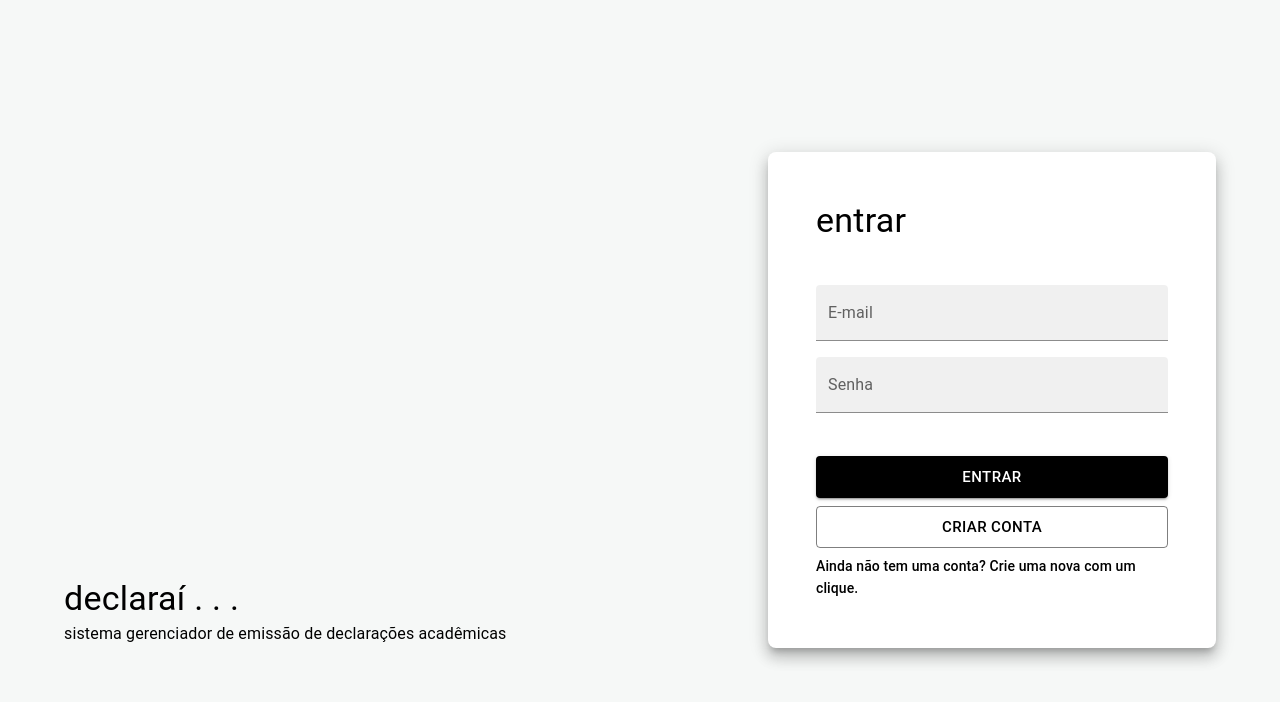
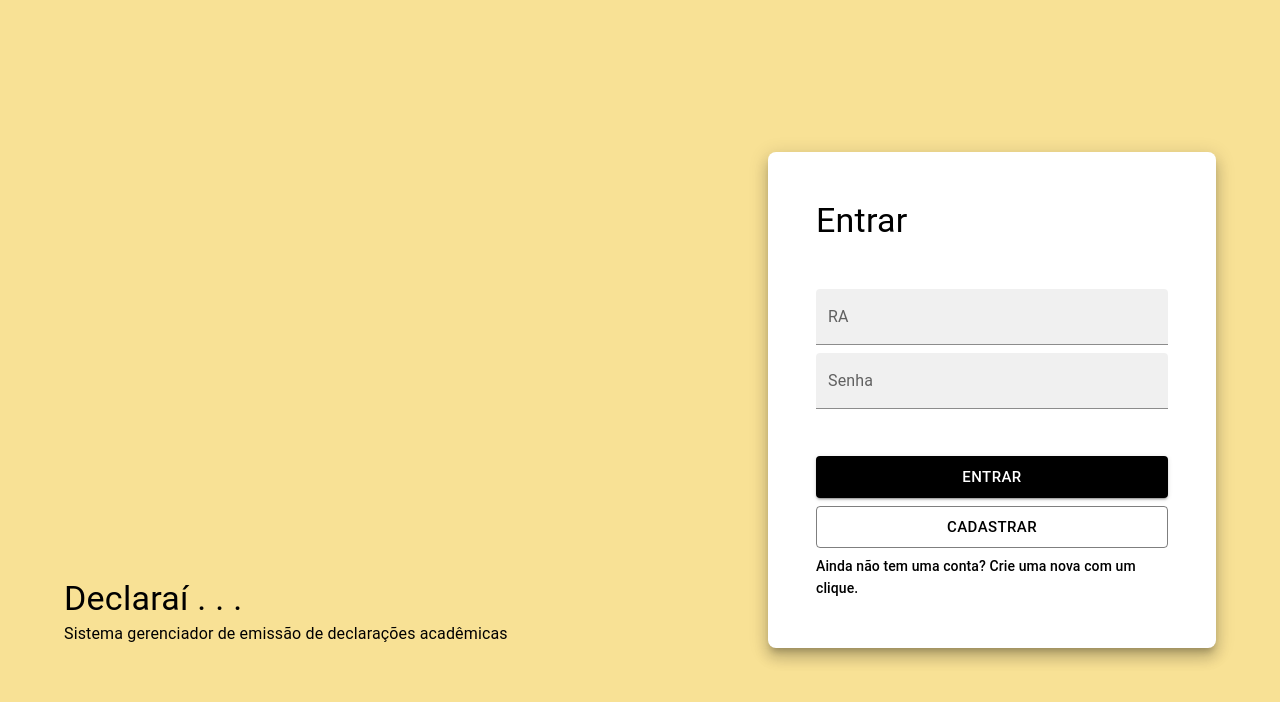
Before and after one commit to eugeogeo/declarai, a React (Vite) app: page / in a window 1280 px wide. Shown: the top 702 px of the page. Built offline with nearby package versions, Linux system fonts and the light colour scheme.

Commit message:
feat: fazendo login e create usuario no msm lugar

```diff
--- /dev/null
+++ b/src/pages/login/components/BaseCard.tsx
@@ -0,0 +1,121 @@
+import { Box, Button, Stack, TextField, Typography, useTheme } from "@mui/material";
+import { Controller, useForm } from "react-hook-form";
+import { TypeField } from "../../../@types/enum";
+import { ReactElement } from "react";
+
+type FieldType = {
+  name: string;
+  label: string;
+  type: number;
+  optionsButton?:{
+    onClick: () => Promise<void>;
+    variant: string;
+    extra?: ReactElement;
+  }
+};
+
+type Props = {
+  label: string;
+  fields: FieldType[] | undefined;
+};
+
+const BaseCard = ({ label, fields = []}: Props) => {
+
+  const theme = useTheme();
+  const {control} = useForm();
+
+  const buttons = fields?.filter((field) => {
+    return field.type === TypeField.Button;
+  });
+
+  const inputs = fields?.filter((field)=>{
+    return field.type === TypeField.Input;
+  })
+
+  return(
+    <Box
+      component="form"
+      boxShadow="10"
+      p={6}
+      maxWidth="24rem"
+      width="100%"
+      minHeight="31rem"
+      borderRadius="8px"
+      bgcolor="white"
+      display="flex"
+      flexDirection="column"
+      justifyContent="space-between"
+      // onSubmit={handleSubmit(onSubmit)}
+      sx={{
+        [theme.breakpoints.down("md")]: {
+            maxWidth: "24rem",
+        },
+        [theme.breakpoints.up("md")]: {
+            maxWidth: "28rem",
+        },
+      }}
+    >
+    <Stack direction="row" alignItems="center">
+      <Typography
+        variant="h4"
+        component="h1"
+        color={theme.palette.primary.main}
+      >
+        {label}
+      </Typography>
+    </Stack>
+    <Stack spacing={1} mt={1}>
+      {
+        inputs.map((input) => {
+          return (
+            <Controller
+              name={input.name}
+              control={control}
+              render={({ field }) => (
+                <TextField
+                  id={input.name}
+                  label={input.label}
+                  variant="filled"
+                  //   error={!!errors.usuario}
+                  //   helperText={errors.usuario?.message}
+                  {...field}
+                />
+            )}
+            />
+
+          );
+        })
+      }
+    </Stack>
+    <Stack spacing={1} mt={1}>
+      {
+        buttons?.map((button) => {
+          return(
+            <>
+              <Button
+                sx={{
+                      marginTop: "auto",
+                      display: "flex",
+                      alignItems: "center",
+                    }}
+                    fullWidth
+                    onClick={button.optionsButton?.onClick}
+                    id={button.label}
+                    size="large"
+                    variant={button.optionsButton?.variant as "outlined" | "text" | "contained"}
+                    >
+                {button.name}
+              </Button>
+              {
+                button.optionsButton?.extra ?? button.optionsButton?.extra
+              }
+            </>
+          );
+        })
+      }
+    </Stack>
+  </Box>
+  );
+}
+
+export default BaseCard;
--- a/src/pages/login/index.tsx
+++ b/src/pages/login/index.tsx
@@ -1,16 +1,113 @@
-import { Box, Button, Container, Stack, TextField, Typography, useTheme } from "@mui/material";
-import { Controller, useForm } from "react-hook-form";
+import { Box, Container, Stack, Typography, useTheme } from "@mui/material";
+import { useMemo, useState } from "react";
 import { useNavigate } from "react-router-dom";
+import { LogOrCreateUser, TypeField } from "../../@types/enum";
+import BaseCard from "./components/BaseCard";
 
 function Login() {
 
+    const [logOrCreateUser, setLogOrCreateUser] = useState(1);
+
     const theme = useTheme();
-    const { control } = useForm();
     const navigate = useNavigate();
+
+    const fields = useMemo(() => {
+        if(logOrCreateUser === LogOrCreateUser.LogIn){
+            return [
+                {
+                    name: "registroAcademico",
+                    label: "RA",
+                    type: TypeField.Input
+                },
+                {
+                    name: "senha",
+                    label: "Senha",
+                    type: TypeField.Input
+                },
+                {
+                    name: "entrar",
+                    label: "Entrar",
+                    type: TypeField.Button,
+                    optionsButton:{
+                        onClick: async () => { navigate("/")},
+                        variant: "contained",
+                    }
+                },
+                {
+                    name: "cadastrar",
+                    label: "Cadastre-se",
+                    type: TypeField.Button,
+                    optionsButton:{
+                        onClick: async () => { setLogOrCreateUser(LogOrCreateUser.CreateUser)},
+                        variant: "outlined",
+                        extra:
+
+                            <Typography
+                            variant="subtitle2"
+                            color={theme.palette.primary.main}
+                        >
+                            Ainda não tem uma conta? Crie uma nova com um clique.
+                        </Typography>
+
+                    }
+                },
+            ]
+        } else if(logOrCreateUser === LogOrCreateUser.CreateUser){
+            return [
+                {
+                    name: "nome",
+                    label: "Nome",
+                    type: TypeField.Input
+                },
+                {
+                    name: "registroAcademico",
+                    label: "RA",
+                    type: TypeField.Input
+                },
+                {
+                    name: "email",
+                    label: "E-mail",
+                    type: TypeField.Input
+                },
+                {
+                    name: "senha",
+                    label: "Senha",
+                    type: TypeField.Input
+                },
+                {
+                    name: "cadastrar",
+                    label: "Cadastrar",
+                    type: TypeField.Button,
+                    optionsButton:{
+                        onClick: async () => { navigate("/")},
+                        variant: "contained",                        }
+                },
+                {
+                    name: "logIn",
+                    label: "Voltar para o Log-in",
+                    type: TypeField.Button,
+                    optionsButton:
+                    {
+                        onClick: async () => { setLogOrCreateUser(LogOrCreateUser.LogIn)},
+                        variant: "outlined",
+                        extra:
+                            <Typography
+                                variant="subtitle2"
+                                color={theme.palette.primary.main}
+                            >
+                                Já tem uma conta? Volte para fazer login.
+                            </Typography>
+                        }
+                    }
+            ]
+        }
+    }, [logOrCreateUser, navigate, theme.palette.primary.main])
+
     return (
         <Box
+        // TODO: cliente pediu degrade no background
             sx={{
-                backgroundColor: "#F6F8F7",
+                backgroundColor: "#f8e195",
                 backgroundPositionX: "right",
                 backgroundPositionY: "bottom",
                 backgroundRepeat: "no-repeat",
@@ -30,117 +127,20 @@ function Login() {
                                 component="h1"
                                 color={theme.palette.primary.main}
                             >
-                                declaraí . . .
+                                Declaraí . . .
                             </Typography>
+                            {/* TODO: cliente pediu logo das representações academicas */}
                             <Typography
                                 variant="subtitle1"
                                 color={theme.palette.primary.main}
                             >
-                                sistema gerenciador de emissão de declarações acadêmicas
+                                Sistema gerenciador de emissão de declarações acadêmicas
                             </Typography>
                         </Stack>
-
-                        <Box
-                            component="form"
-                            boxShadow="10"
-                            p={6}
-                            maxWidth="24rem"
-                            width="100%"
-                            minHeight="31rem"
-                            borderRadius="8px"
-                            bgcolor="white"
-                            display="flex"
-                            flexDirection="column"
-                            justifyContent="space-between"
-                            // onSubmit={handleSubmit(onSubmit)}
-                            sx={{
-                            [theme.breakpoints.down("md")]: {
-                                maxWidth: "24rem",
-                            },
-                            [theme.breakpoints.up("md")]: {
-                                maxWidth: "28rem",
-                            },
-                            }}
-                        >
-                            <Stack direction="row" alignItems="center">
-                                <Typography
-                                    variant="h4"
-                                    component="h1"
-                                    color={theme.palette.primary.main}
-                                >
-                                    entrar
-                                </Typography>
-                            </Stack>
-                            <Stack spacing={2}>
-                                <Controller
-                                name="usuario"
-                                control={control}
-                                render={({ field }) => (
-                                    <TextField
-                                    id="email"
-                                    label="E-mail"
-                                    variant="filled"
-                                    //   error={!!errors.usuario}
-                                    //   helperText={errors.usuario?.message}
-                                    {...field}
-                                    />
-                                )}
-                                />
-
-                                <Controller
-                                name="senha"
-                                control={control}
-                                render={({ field }) => (
-                                    <TextField
-                                    id="senha"
-                                    label="Senha"
-                                    variant="filled"
-                                    //   error={!!errors.senha}
-                                    //   helperText={errors.senha?.message}
-                                    {...field}
-                                    />
-                                )}
-                                />
-                            </Stack>
-                            <Stack spacing={1}>
-                                <Button
-                                    // isLoading={isSubmitting}
-                                    sx={{
-                                        marginTop: "auto",
-                                        display: "flex",
-                                        alignItems: "center",
-                                    }}
-                                    fullWidth
-                                    type="submit"
-                                    id="buttonLogin"
-                                    size="large"
-                                    variant="contained"
-                                >
-                                    Entrar
-                                </Button>
-                                <Button
-                                    // isLoading={isSubmitting}
-                                    sx={{
-                                        marginTop: "auto",
-                                        display: "flex",
-                                        alignItems: "center",
-                                    }}
-                                    fullWidth
-                                    onClick={async () => { navigate("/novo-usuario")}}
-                                    id="buttonNewUsuario"
-                                    size="large"
-                                    variant="outlined"
-                                >
-                                    Criar conta
-                                </Button>
-                                <Typography
-                                variant="subtitle2"
-                                color={theme.palette.primary.main}
-                                >
-                                    Ainda não tem uma conta? Crie uma nova com um clique.
-                                </Typography>
-                            </Stack>
-                        </Box>
+                        <BaseCard
+                            label={logOrCreateUser === LogOrCreateUser.LogIn ? "Entrar" : "Cadastrar"}
+                            fields={fields}
+                        />
                     </Stack>
                 </Box>
             </Container>
```
